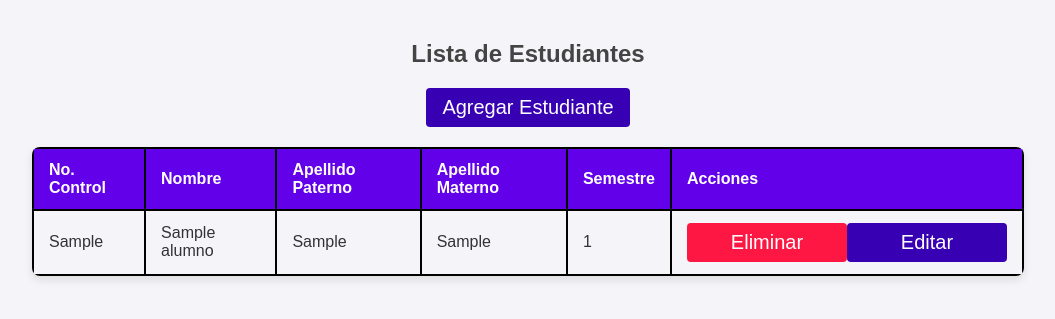
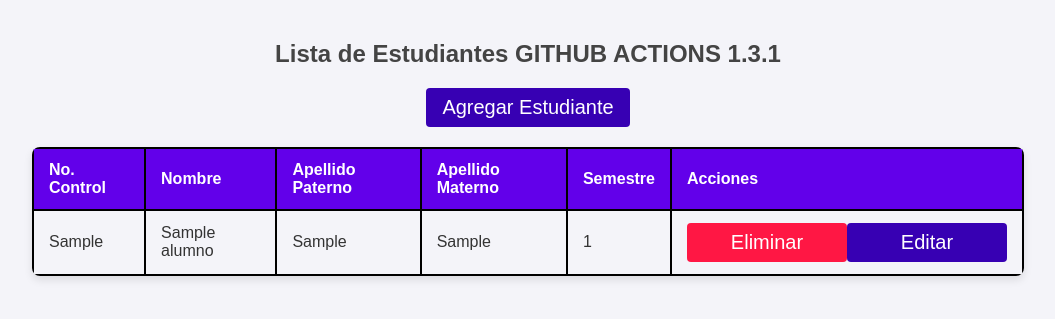
Before and after one commit to VladG2332/CRUD-WEB, a Flask app: page / in a window 1280 px wide. Shown: the top 319 px of the page, without its empty margins (112-1167 px from the left). Run offline with Flask 3, Linux system fonts and the light colour scheme; tables that the repository leaves empty hold one stand-in row (values such as "Sample post").

Commit message:
Arreglo de titulo github actions

```diff
--- a/app/templates/index.html
+++ b/app/templates/index.html
@@ -3,11 +3,11 @@
 <head>
     <meta charset="UTF-8">
     <meta name="viewport" content="width=device-width, initial-scale=1.0">
-    <title>Lista de Estudiantes GITHUB ACTIONS 1.3</title>
+    <title>Lista de Estudiantes</title>
     <link rel="stylesheet" href="{{ url_for('static', filename='styles.css') }}">
 </head>
 <body>
-    <h2>Lista de Estudiantes</h2>
+    <h2>Lista de Estudiantes GITHUB ACTIONS 1.3.1</h2>
 
 
     <div class="contenedor_tabla">
```
